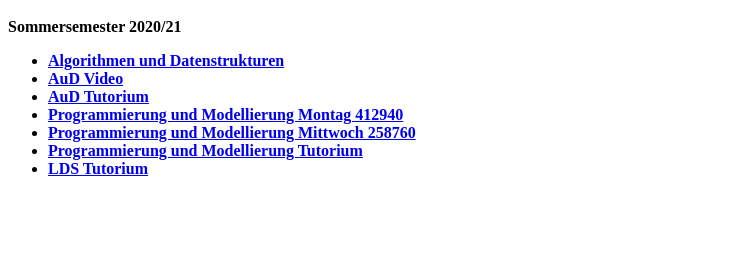
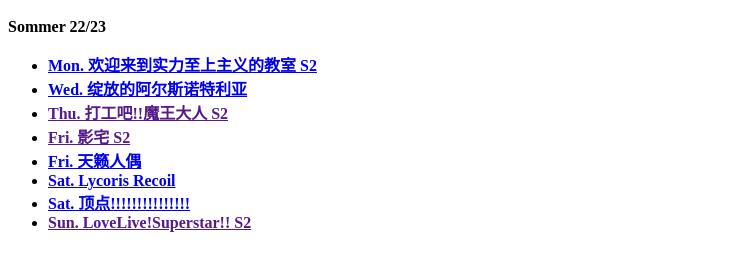
Before and after one commit to JiayiWang-LMU/JiayiWang-LMU.github.io, a plain HTML site: page index.html in a window 1280 px wide. Shown: the part 48-318 px from the top of the page, without its empty margins (0-754 px from the left). Drawn offline with Linux system fonts and the light colour scheme.

Commit message:
Update index.html

```diff
--- a/index.html
+++ b/index.html
@@ -1,20 +1,20 @@
 <html>
 <head>
-	<title>Info+CL</title>
+	<title>Anime</title>
 </head>
 
 <body>
   <center>
 <h1>Info+CL</h1>
 </center>
- <b>Sommersemester 2020/21<br>
+ <b>Sommer 22/23<br>
 	<ul>
-<li> <a href="https://lmu-munich.zoom.us/j/96720024697?pwd=dEF2dGwvSmpFSjdaSkUwejV0QzNOZz09">Algorithmen und Datenstrukturen</a></li>
-<li> <a href="https://www.youtube.com/watch?v=sBetjp6Bskc&list=PLQipGe5GDLai4V3JF-xAD1RLBxeKA1xxv">AuD Video</a></li>
-<li> <a href="https://discord.com/channels/828981911288152104/828984170595614780">AuD Tutorium</a></li>
-<li> <a href="https://lmu-munich.zoom.us/s/98779720990">Programmierung und Modellierung Montag 412940</a></li>
-<li> <a href="https://lmu-munich.zoom.us/s/91810801228">Programmierung und Modellierung Mittwoch 258760</a></li>
-<li> <a href="https://lmu-munich.zoom.us/j/99843242476?pwd=MkJBWUNTOFhMREdXeXVQRFQySmhVZz09">Programmierung und Modellierung Tutorium</a></li>
-<li> <a href="https://lmu-munich.zoom.us/j/91388716758?pwd=d0NFUTNXN0ZuSmhPWDA3d2lNQTVOdz09">LDS Tutorium</a></li>
-
+<li> <a href="https://www.bimiacg4.net/bangumi/bi/8085/">Mon. 欢迎来到实力至上主义的教室 S2</a></li>
+<li> <a href="https://www.bimiacg4.net/bangumi/bi/8096/">Wed. 绽放的阿尔斯诺特利亚</a></li>
+<li> <a href="">Thu. 打工吧!!魔王大人 S2</a></li>
+<li> <a href="">Fri. 影宅 S2</a></li>
+<li> <a href="https://www.bimiacg4.net/bangumi/bi/8086/">Fri. 天籁人偶</a></li>
+<li> <a href="https://www.bimiacg4.net/bangumi/bi/8078/">Sat. Lycoris Recoil</a></li>
+<li> <a href="https://www.bimiacg4.net/bangumi/bi/8077/">Sat. 顶点!!!!!!!!!!!!!!!</a></li>
+<li> <a href="">Sun. LoveLive!Superstar!! S2</a></li>
 	 </ul>
```
